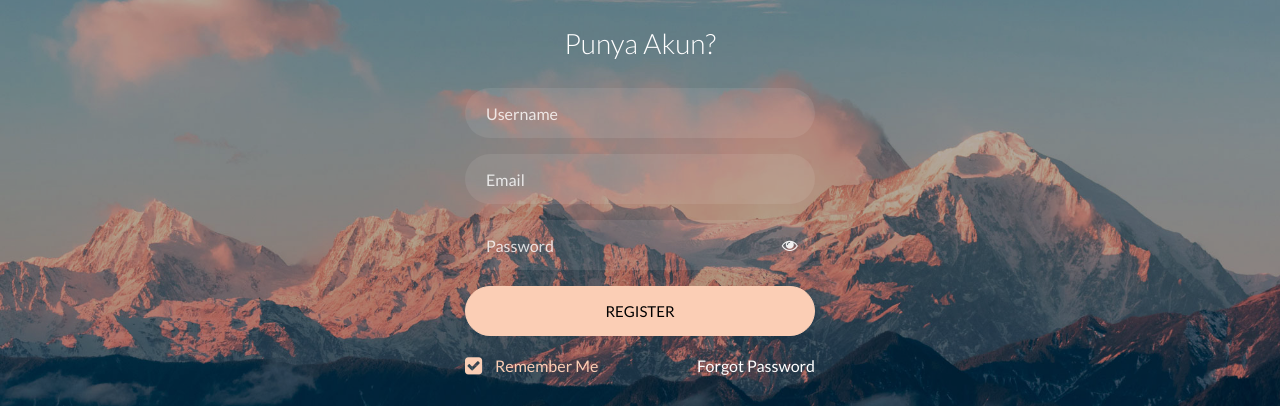
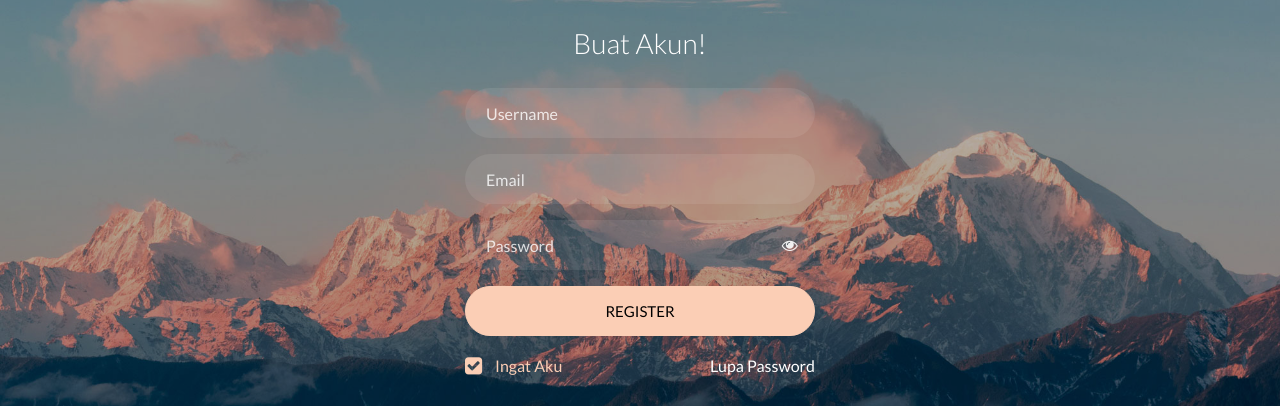
Before and after one commit to NaswaP2/webnaswatemplate, a plain HTML site: page login/register.html in a window 1280 px wide. Shown: the part 188-594 px from the top of the page. Drawn offline with Linux system fonts and the light colour scheme.

Commit message:
Update register.html

```diff
--- a/login/register.html
+++ b/login/register.html
@@ -23,7 +23,7 @@
 			<div class="row justify-content-center">
 				<div class="col-md-6 col-lg-4">
 					<div class="login-wrap p-0">
-		      	<h3 class="mb-4 text-center">Punya Akun?</h3>
+		      	<h3 class="mb-4 text-center">Buat Akun!</h3>
 		      <form action="#" class="signin-form" id="registerForm">
 
     <div class="form-group">
@@ -64,14 +64,14 @@
     <div class="form-group d-md-flex">
         <div class="w-50">
             <label class="checkbox-wrap checkbox-primary">
-                Remember Me
+                Ingat Aku
                 <input type="checkbox" checked>
                 <span class="checkmark"></span>
             </label>
         </div>
 
         <div class="w-50 text-md-right">
-            <a href="#" style="color: #fff">Forgot Password</a>
+            <a href="#" style="color: #fff">Lupa Password</a>
         </div>
     </div>
 
```
